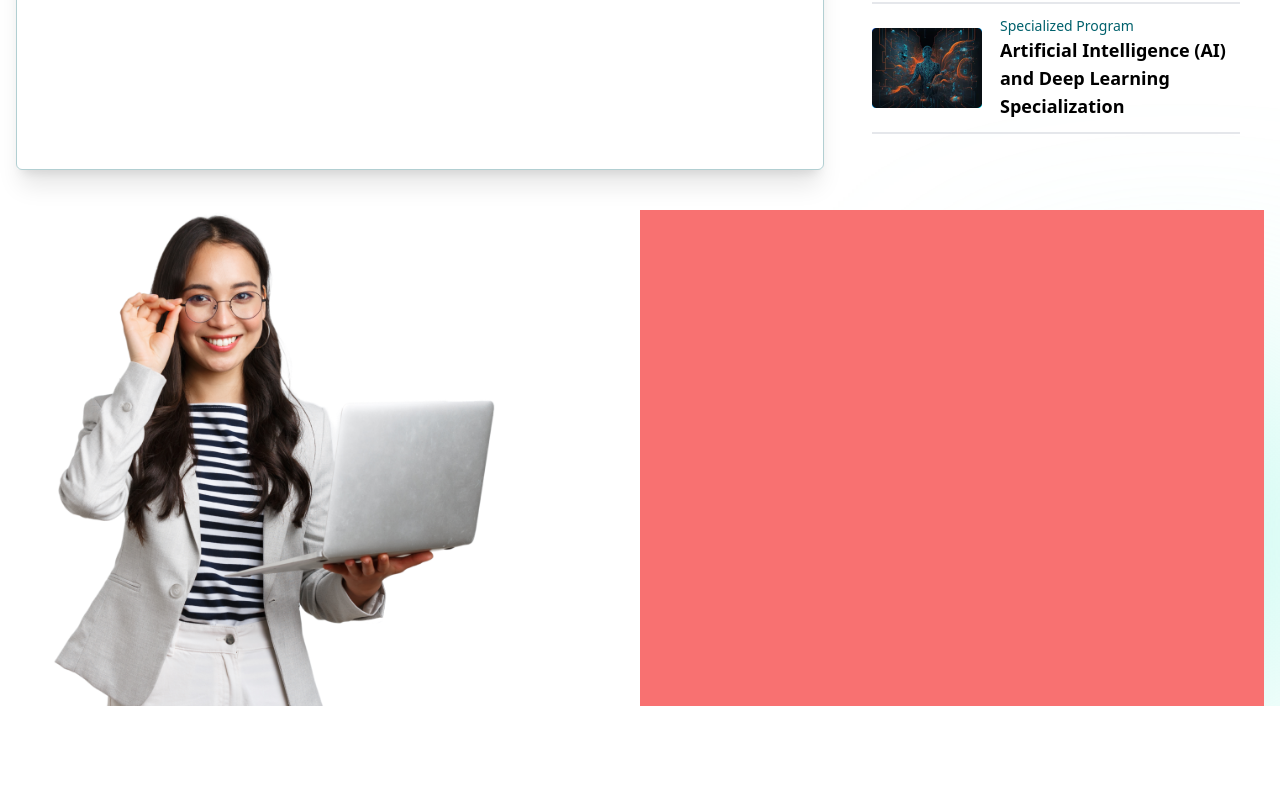
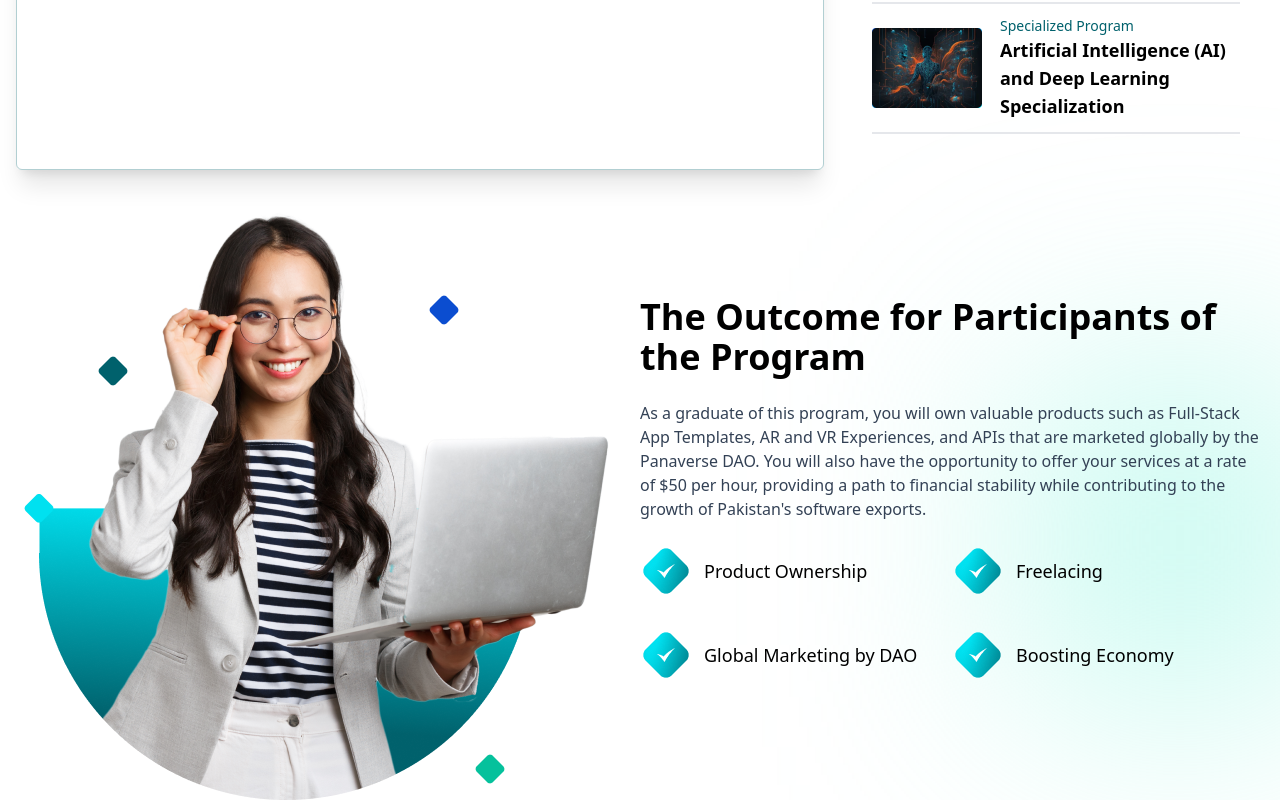
Before and after one commit to MansoorAkhter/panaverse-dao, a Next.js app: page / in a window 1280 px wide. Shown: the part 2060-2860 px from the top of the page. Before the commit the page ends 2766 px from the top, so only its background shows below. Built offline with nearby package versions, Linux system fonts and the light colour scheme.

Commit message:
Bottom section done

```diff
--- a/src/app/globals.css
+++ b/src/app/globals.css
@@ -2,9 +2,6 @@
 @tailwind components;
 @tailwind utilities;
 
-.abc{
-  clip-path: circle(50% at 50% 10%);
-}
 /* :root {
   --max-width: 1100px;
   --border-radius: 12px;
--- a/src/components/widgets/BottomSection.tsx
+++ b/src/components/widgets/BottomSection.tsx
@@ -1,19 +1,59 @@
 import Wrapper from "@/components/shared/Wrapper";
 import Image from "next/image";
 import female from "../../assets/images/female.png"
+import polygonIcon from "../../assets/images/polygonIcon.png"
 
 const BottomSection = () => {
+
+    const checkBTN = [
+        {
+            name: "Product Ownership",
+            icon: polygonIcon
+        },
+        {
+            name: "Freelacing",
+            icon: polygonIcon
+        },
+        {
+            name: "Global Marketing by DAO",
+            icon: polygonIcon
+        },
+        {
+            name: "Boosting Economy",
+            icon: polygonIcon
+        },
+    ]
+
     return (
         <section>
             <Wrapper>
-                <div className="flex">
-                    <div className="basis-6/12">
-                        <div className="">
-                            <Image src={female} alt="Corporate Women" width={500} height={600} />
+                <div className="flex flex-col md:flex-row mt-10">
+                    {/* Left Box */}
+                    <div className="basis-6/12 flex justify-center items-center" >
+                        <Image src={female} alt="Corporate Women" className="" />
+                        {/* <div className="w-6 h-6 bg-teal-400 rounded-md origin-center rotate-45 absolute left-10" />
+                        <div className="w-6 h-6 bg-blue-700 rounded-md origin-center rotate-45 absolute top-20 left-[440px]" />
+                        <div className="w-6 h-6 bg-teal-800 rounded-md origin-center rotate-45 absolute top-36 left-32" />
+                        <div className="w-6 h-6 bg-green-400 rounded-md origin-center rotate-45 absolute bottom-4 left-[480px]" /> */}
+                    </div>
+
+                    {/* Rigth Box */}
+                    <div className="basis-6/12 flex flex-col justify-center items-center">
+                        <h3 className="font-bold text-4xl">
+                            The Outcome for Participants of the Program
+                        </h3>
+
+                        <p className="text-slate-700 my-6">
+                            As a graduate of this program, you will own valuable products such as Full-Stack App Templates, AR and VR Experiences, and APIs that are marketed globally by the Panaverse DAO. You will also have the opportunity to offer your services at a rate of $50 per hour, providing a path to financial stability while contributing to the growth of Pakistan's software exports.
+                        </p>
+
+                        <div className="flex flex-wrap flex-col md:flex-row md:items-center">
+                            {checkBTN.map((item) => (<div className="flex items-center gap-x-3 mb-8 md:w-[50%]">
+                                <Image src={item.icon} alt="Corporate Women" className="" />
+                                <h4 className="font-medium text-lg">{item.name}</h4>
+                            </div>))}
                         </div>
                     </div>
-
-                    <div className="basis-6/12 bg-red-400"></div>
                 </div>
             </Wrapper>
         </section>
```
Also changed, not shown: src/assets/images/female.png, src/assets/images/polygonIcon.png (added).
